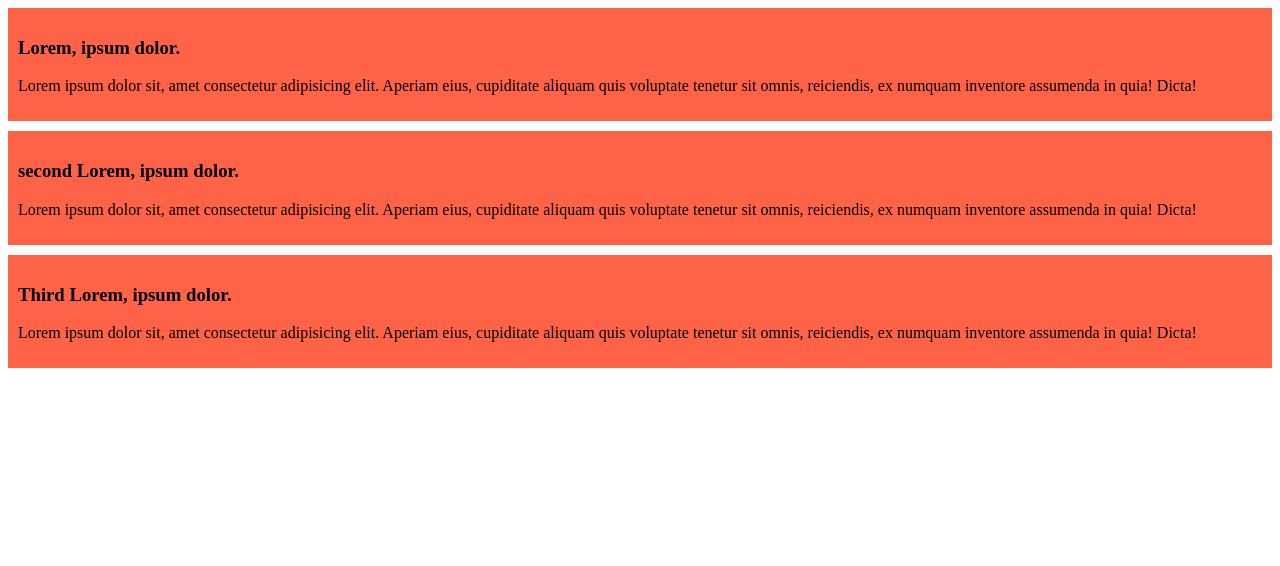
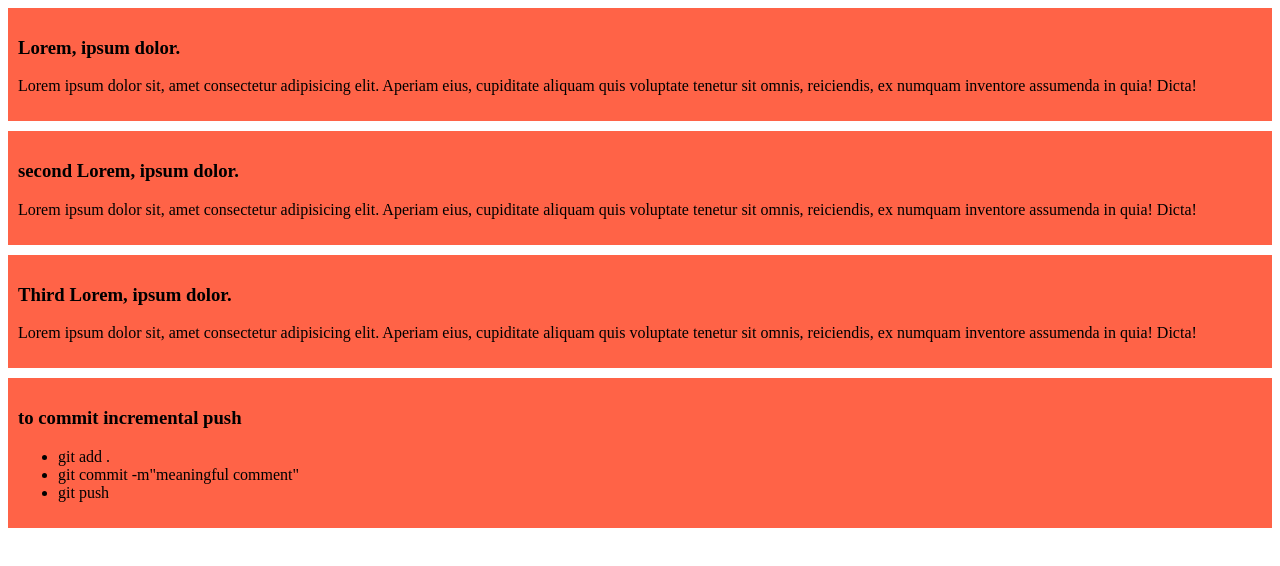
Before and after one commit to Hossain3227/prac-repo, a plain HTML site: page index.html in a window 1280 px wide. Drawn offline with Linux system fonts and the light colour scheme.

Commit message:
newly another added

```diff
--- a/index.html
+++ b/index.html
@@ -19,5 +19,13 @@
         <h3>Third Lorem, ipsum dolor.</h3>
         <p>Lorem ipsum dolor sit, amet consectetur adipisicing elit. Aperiam eius, cupiditate aliquam quis voluptate tenetur sit omnis, reiciendis, ex numquam inventore assumenda in quia! Dicta!</p>
     </div>
+    <div>
+        <h3>to commit incremental push</h3>
+        <ul>
+            <li>git add .</li>
+            <li>git commit -m"meaningful comment"</li>
+            <li>git push</li>
+        </ul>
+    </div>
 </body>
 </html>
```
